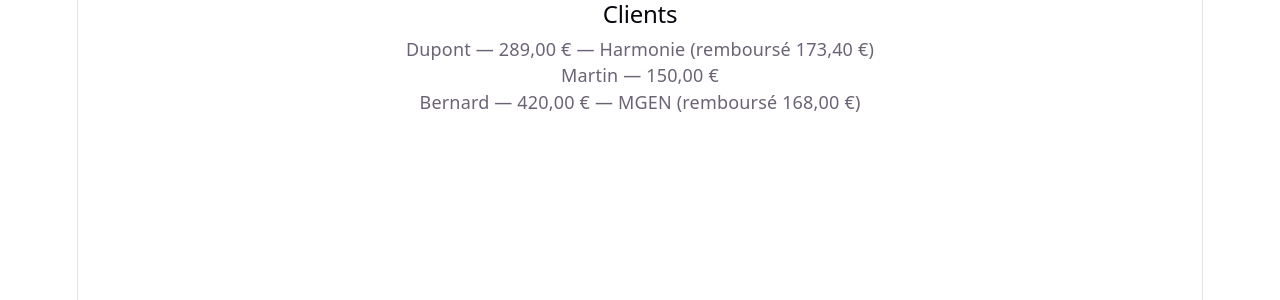
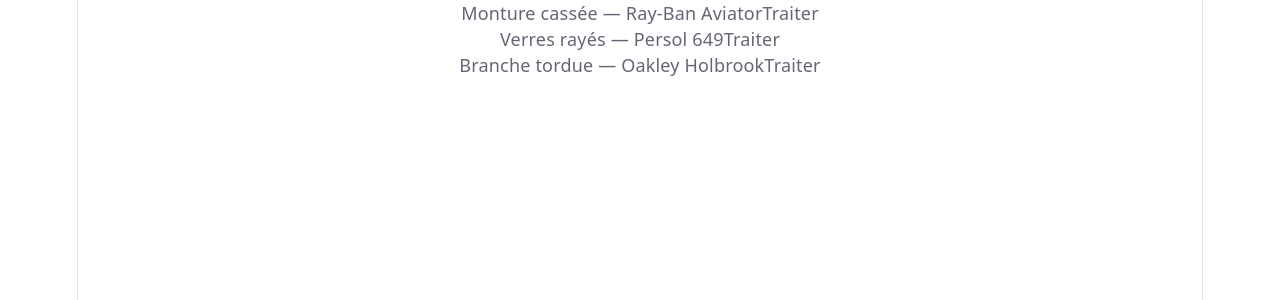
Before and after one commit to Frederic-Champion/projet-vite-local, a React (Vite) app: page / in a window 1280 px wide. Shown: the top 300 px of the page. Built offline with nearby package versions, Linux system fonts and the light colour scheme.

Commit message:
prop fonction typée

```diff
--- a/src/components-exercices/Brouillon-TSX.tsx
+++ b/src/components-exercices/Brouillon-TSX.tsx
@@ -1,60 +1,51 @@
-/* -- Résultat attendu --
-
-Dupont — 289,00 € — Harmonie (remboursé 173,40 €)
-Martin — 150,00 €
-Bernard — 420,00 € — MGEN (remboursé 168,00 €)
-
+/*
+Monture cassée — Ray-Ban Aviator   [Traiter]
+Verres rayés — Persol 649          [Traiter]
+Branche tordue — Oakley Holbrook   [Traiter]
 */
 
-import { formatEuro } from "../utils/format";
+import { useState } from "react";
 
-const CLIENTS = [
-  { id: "c1", nom: "Dupont", montant: 289, mutuelle: { nom: "Harmonie", tauxRmb: 0.6 } },
-  { id: "c2", nom: "Martin", montant: 150 },
-  { id: "c3", nom: "Bernard", montant: 420, mutuelle: { nom: "MGEN", tauxRmb: 0.4 } },
+const SAV = [
+  { id: "s1", probleme: "Monture cassée", modele: "Ray-Ban Aviator", traite: false },
+  { id: "s2", probleme: "Verres rayés", modele: "Persol 649", traite: false },
+  { id: "s3", probleme: "Branche tordue", modele: "Oakley Holbrook", traite: false },
 ];
 
-interface Mutuelle {
-  nom: string;
-  tauxRmb: number;
+interface Sav {
+  id: string;
+  probleme: string;
+  modele: string;
+  traite: boolean;
 }
 
-interface Client {
-  id: string;
-  nom: string;
-  montant: number;
-  mutuelle?: Mutuelle;
+interface ListeSavProps {
+  savs: Sav[];
+  onTraiter: (id: string) => void;
 }
 
-interface ListeClientsProps {
-  clients: Client[];
-}
-
-function ListeClients({ clients }: ListeClientsProps) {
+function ListeSav({ savs, onTraiter }: ListeSavProps) {
   return (
     <ul>
-      {clients.map((c) => (
-        <li key={c.id}>
-          {c.nom} — {formatEuro(c.montant)}
-          {c.mutuelle && (
-            <>
-              {" "}
-              — {c.mutuelle.nom} (remboursé {formatEuro(c.montant * c.mutuelle.tauxRmb)})
-            </>
-          )}
+      {savs.map((s) => (
+        <li key={s.id}>
+          {s.probleme} — {s.modele}
+          {s.traite ? " ✓ traité" : <button onClick={() => onTraiter(s.id)}>Traiter</button>}
         </li>
       ))}
     </ul>
   );
 }
 
-function PageClients() {
-  return (
-    <section>
-      <h2>Clients</h2>
-      <ListeClients clients={CLIENTS} />
-    </section>
-  );
+export default function ExportListeSav() {
+  const [liste, setListe] = useState(SAV);
+
+  function retirer(id: string) {
+    setListe(
+      liste.map((l) => {
+        return l.id === id ? { ...l, traite: !l.traite } : l;
+      }),
+    );
+  }
+  return <ListeSav savs={liste} onTraiter={retirer} />;
 }
-
-export default PageClients;
--- /dev/null
+++ b/src/components-exercices/Exercice-FonctionProps.tsx
@@ -0,0 +1,107 @@
+import { useState } from "react";
+import { formatEuro } from "../utils/format";
+
+const PRESTATIONS = [
+  { id: "p1", libelle: "Verres progressifs", prix: 420 },
+  { id: "p2", libelle: "Anti-reflet", prix: 89 },
+  { id: "p3", libelle: "Traitement UV", prix: 45 },
+];
+
+interface Prestation {
+  id: string;
+  libelle: string;
+  prix: number;
+}
+
+interface ListePrestationsProps {
+  prestations: Prestation[];
+  onRetirer: (id: string) => void;
+}
+
+function ListePrestations({ prestations, onRetirer }: ListePrestationsProps) {
+  return (
+    <ul>
+      {prestations.map((p) => (
+        <li key={p.id}>
+          {p.libelle} — {formatEuro(p.prix)} <button onClick={() => onRetirer(p.id)}>Retirer</button>
+        </li>
+      ))}
+    </ul>
+  );
+}
+
+function PageDevis() {
+  const [lignes, setLignes] = useState(PRESTATIONS);
+
+  function retirer(id: string) {
+    setLignes(lignes.filter((l) => l.id !== id));
+  }
+
+  return (
+    <section>
+      <h2>Devis</h2>
+      <ListePrestations prestations={lignes} onRetirer={retirer} />
+    </section>
+  );
+}
+
+export default PageDevis;
+
+/* Résultat attendu
+
+Ray-Ban Aviator — 189,00 € — stock : 4   [−] [+]
+Persol 649 — 245,00 € — stock : 2        [−] [+]
+Oakley Holbrook — 165,00 € — stock : 7   [−] [+]
+
+
+import { formatEuro } from "../utils/format";
+import { useState } from "react";
+
+const STOCK_INITIAL = [
+  { id: "m1", marque: "Ray-Ban Aviator", prix: 189, stock: 4 },
+  { id: "m2", marque: "Persol 649", prix: 245, stock: 2 },
+  { id: "m3", marque: "Oakley Holbrook", prix: 165, stock: 7 },
+];
+
+interface Reference {
+  id: string;
+  marque: string;
+  prix: number;
+  stock: number;
+}
+
+interface ListeStockProps {
+  references: Reference[];
+  onModifierStock: (id: string, x: number) => void;
+}
+
+function ListeStock({ references, onModifierStock }: ListeStockProps) {
+  return (
+    <ul>
+      {references.map((r) => (
+        <li key={r.id}>
+          {r.marque} — {formatEuro(r.prix)} — {r.stock}
+          {"  "}
+          <button onClick={() => onModifierStock(r.id, -1)}>[ - ]</button>
+          <button onClick={() => onModifierStock(r.id, 1)}>[ + ]</button>
+        </li>
+      ))}
+    </ul>
+  );
+}
+
+export default function ExportListe() {
+  const [liste, setListe] = useState(STOCK_INITIAL);
+
+  function quantite(id: string, x: number) {
+    setListe(
+      liste.map((o) => {
+        return o.id === id ? { ...o, stock: o.stock + x } : o;
+      }),
+    );
+  }
+
+  return <ListeStock references={liste} onModifierStock={quantite} />;
+}
+
+*/
--- /dev/null
+++ b/src/components-exercices/exercice Props-TableauType.tsx
@@ -0,0 +1,116 @@
+/* -- Résultat attendu --
+
+Dupont — 289,00 € — Harmonie (remboursé 173,40 €)
+Martin — 150,00 €
+Bernard — 420,00 € — MGEN (remboursé 168,00 €)
+
+*/
+
+import { formatEuro } from "../utils/format";
+
+const CLIENTS = [
+  { id: "c1", nom: "Dupont", montant: 289, mutuelle: { nom: "Harmonie", tauxRmb: 0.6 } },
+  { id: "c2", nom: "Martin", montant: 150 },
+  { id: "c3", nom: "Bernard", montant: 420, mutuelle: { nom: "MGEN", tauxRmb: 0.4 } },
+];
+
+interface Mutuelle {
+  nom: string;
+  tauxRmb: number;
+}
+
+interface Client {
+  id: string;
+  nom: string;
+  montant: number;
+  mutuelle?: Mutuelle;
+}
+
+interface ListeClientsProps {
+  clients: Client[];
+}
+
+function ListeClients({ clients }: ListeClientsProps) {
+  return (
+    <ul>
+      {clients.map((c) => (
+        <li key={c.id}>
+          {c.nom} — {formatEuro(c.montant)}
+          {c.mutuelle && (
+            <>
+              {" "}
+              — {c.mutuelle.nom} (remboursé {formatEuro(c.montant * c.mutuelle.tauxRmb)})
+            </>
+          )}
+        </li>
+      ))}
+    </ul>
+  );
+}
+
+function PageClients() {
+  return (
+    <section>
+      <h2>Clients</h2>
+      <ListeClients clients={CLIENTS} />
+    </section>
+  );
+}
+
+export default PageClients;
+
+/*  Résultat attendu
+
+Ray-Ban Aviator — 189,00 € — Express (+15,00 €, total 204,00 €)
+Persol 649 — 245,00 €
+Oakley Holbrook — 165,00 € — Prioritaire (+8,00 €, total 173,00 €)
+
+
+import { formatEuro } from "../utils/format";
+
+const COMMANDES = [
+  { id: "k1", reference: "Ray-Ban Aviator", prix: 189, urgence: { niveau: "Express", supplement: 15 } },
+  { id: "k2", reference: "Persol 649", prix: 245 },
+  { id: "k3", reference: "Oakley Holbrook", prix: 165, urgence: { niveau: "Prioritaire", supplement: 8 } },
+];
+
+interface Urgent {
+  niveau: string;
+  supplement: number;
+}
+
+interface Commande {
+  id: string;
+  reference: string;
+  prix: number;
+  urgence?: Urgent;
+}
+
+interface ListeCommandesProps {
+  commandes: Commande[];
+}
+
+function ListeCommandes({ commandes }: ListeCommandesProps) {
+  return (
+    <ul>
+      {commandes.map((c) => (
+        <li>
+          {c.reference} - {formatEuro(c.prix)}{" "}
+          {c.urgence && (
+            <>
+              {" - "}
+              {c.urgence.niveau} (+{formatEuro(c.urgence.supplement)}, total {formatEuro(c.prix + c.urgence.supplement)}
+              )
+            </>
+          )}
+        </li>
+      ))}
+    </ul>
+  );
+}
+
+export default function Brouillon2() {
+  return <ListeCommandes commandes={COMMANDES} />;
+}
+
+*/
```
Also changed, not shown: 1 other file (tests, documents, lock files or other folders).
